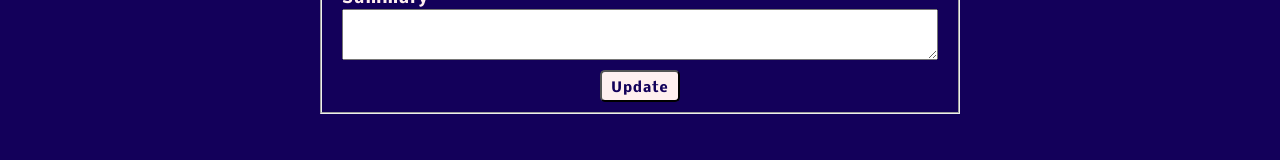
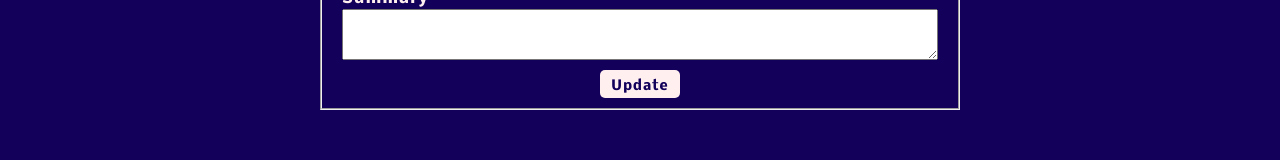
Before and after one commit to MBright90/cv-application, a React app: page / in a window 1280 px wide. Shown: the part 307-467 px from the top of the page. Built offline with nearby package versions, Linux system fonts and the light colour scheme.

Commit message:
Add styles for delete modal and buttons

```diff
--- a/src/style/style.css
+++ b/src/style/style.css
@@ -69,8 +69,8 @@ main {
     display: flex;
     flex-direction: column;
     justify-content: flex-start;
-    margin-bottom: 49px;
-    min-height: calc(100vh - 143px);
+    padding-bottom: 49px;
+    min-height: calc(100vh - 192px);
     overflow: none auto;
     padding-top: 40px;
 }
@@ -114,7 +114,8 @@ footer i {
 }
 
 .save-button-container .save-button,
-.template-container .create-template-btn {
+.template-container .create-template-btn,
+.modal .confirm-container button {
     background-color: #ffefef;
     border-radius: 5px;
     color: #13005A;
@@ -143,6 +144,10 @@ textarea {
     padding: 2px 3px;
 }
 
+button {
+    border: none;
+}
+
 .delete-button,
 .edit-button {
     color: #13005A;
@@ -161,7 +166,7 @@ textarea {
     top: 5px;
 }
 
-button:hover {
+.hover-button:hover {
     background-color: #a8a0a0 !important;
 }
 
@@ -231,7 +236,6 @@ label {
 .list-item:not(:first-of-type) {
     border-top: 2px solid #ffefef;
 }
-
 
 legend {
     font-weight: bold;
@@ -415,6 +419,15 @@ textarea {
     top: 10px;
 }
 
+.modal .confirm-container {
+    align-items: center;
+    color: #13005A;
+    display: flex;
+    flex-direction: column;
+    gap: 20px;
+    justify-content: center;
+}
+
 /**************/
 /* animations */
 /**************/
```
